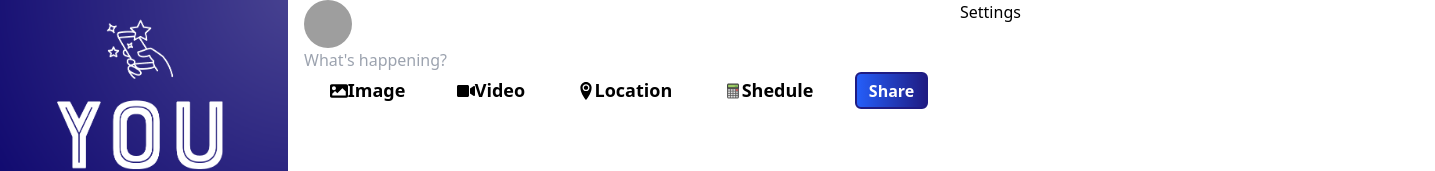
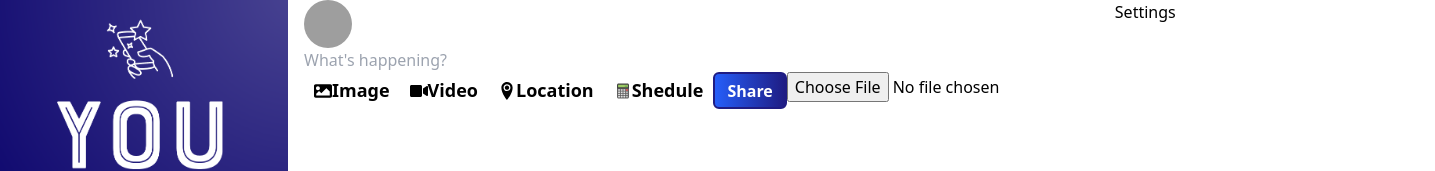
Before and after one commit to semon69/you-client, a React (Vite) app: page / in a window 1280 px wide. Shown: the top 171 px of the page, 1435 px wide, since content can reach past the window. Built offline with nearby package versions, Linux system fonts and the light colour scheme; grey boxes are pictures that could not be loaded; the HTML template or start-up script is replaced by a standard one.

Commit message:
create functionality for add and show image

```diff
--- a/src/components/PostSide/PostShare.jsx
+++ b/src/components/PostSide/PostShare.jsx
@@ -1,38 +1,63 @@
-import React from 'react';
+import React, { useRef, useState } from 'react';
 import { FaImage, FaVideo } from 'react-icons/fa';
 import { FcCalculator } from 'react-icons/fc';
-import { ImLocation2 } from 'react-icons/im';
+import { ImLocation2, ImCross } from 'react-icons/im';
 import "./PostSide.css"
 import "../../App.css"
 
 const PostShare = () => {
+    const [image, setImage] = useState('')
+    const imageRef = useRef()
+    const onImageChange = (event) => {
+        event.preventDefault()
+        if (event.target.files && event.target.files[0]) {
+            let img = event.target.files[0]
+            setImage({
+                image: URL.createObjectURL(img),
+            });
+        }
+    }
     return (
-        <div className='flex gap-2 bg-zinc-100 p-3 rounded'>
+        <div>
+            <div className='flex gap-2 p-3 mb-10 rounded bg-zinc-100'>
                 <img className='profileImg' src="https://images.unsplash.com/photo-1628157588553-5eeea00af15c?ixlib=rb-4.0.3&ixid=M3wxMjA3fDB8MHxwaG90by1wYWdlfHx8fGVufDB8fHx8fA%3D%3D&auto=format&fit=crop&w=1780&q=80" alt="" />
                 <div className='flex flex-col w-full gap-3'>
                     <div>
-                    <input type="text" placeholder="What's happening?" className='bg-gray-200 p-2 outline-none border-none rounded w-full' />
+                        <input type="text" placeholder="What's happening?" className='w-full p-2 bg-gray-200 border-none rounded outline-none' />
                     </div>
                     <div className='postOption'>
-                    <div className='option text-green-600'>
+                        <div onClick={() => imageRef.current.click()} className='text-green-600 cursor-pointer option'>
                             <FaImage />
                             <span>Image</span>
                         </div>
-                    <div className='option text-blue-600'>
+                        <div className='text-blue-600 cursor-pointer option'>
                             <FaVideo />
                             <span>Video</span>
                         </div>
-                    <div className='option text-red-400'>
+                        <div className='text-red-400 cursor-pointer option'>
                             <ImLocation2 />
                             <span>Location</span>
                         </div>
-                    <div className='option text-orange-400'>
+                        <div className='text-orange-400 cursor-pointer option'>
                             <FcCalculator />
                             <span>Shedule</span>
                         </div>
                         <button className='btn-primary'>Share</button>
+                        <div className='hidden'>
+                            <input type="file" name="myImage" id="" ref={imageRef} onChange={onImageChange} />
                         </div>
                     </div>
+                </div>
+
+            </div>
+            {
+                image &&
+
+                <div className='relative border-2'>
+                    <ImCross className='absolute p-1 text-xl border rounded cursor-pointer right-2 top-2 bg-zinc-300' onClick={()=> setImage('')} />
+                    <img className='object-cover object-center w-full max-h-96'  src={image.image} alt="" />
+                </div>
+            }
         </div>
     );
 };
```
Lines whose indentation alone changed are shown as unchanged.
